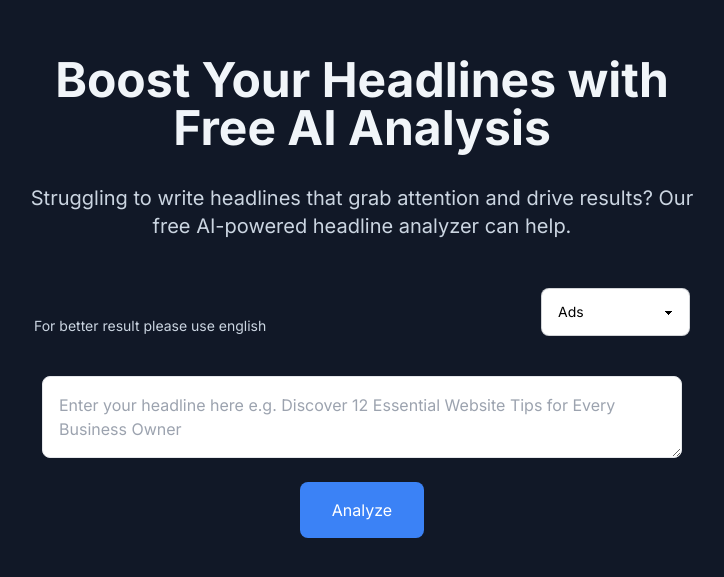
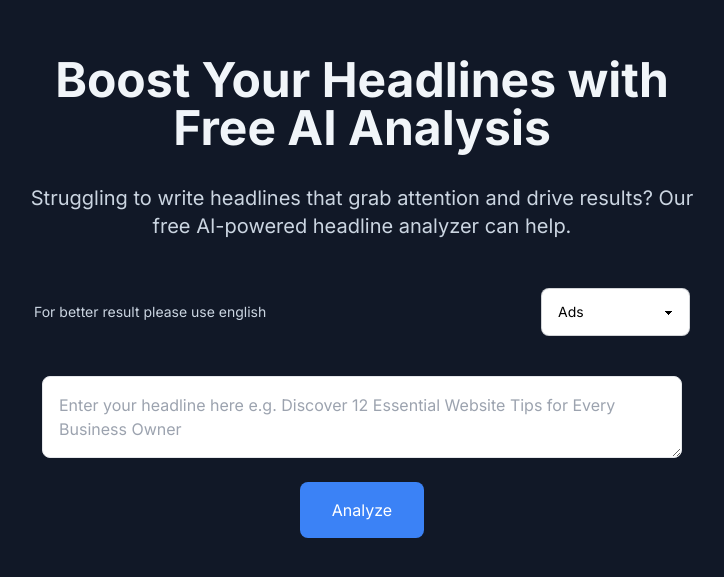
Before and after one commit to mctn6/headline-analyzer-ai, a Next.js app: page / in a window 1280 px wide. Shown: the part 103-680 px from the top of the page, without its empty margins (278-1002 px from the left). Built offline with nearby package versions, Linux system fonts and the light colour scheme.

Commit message:
Update page.tsx

```diff
--- a/src/app/page.tsx
+++ b/src/app/page.tsx
@@ -57,7 +57,7 @@ export default function Home() {
           Our free AI-powered headline analyzer can help.
         </p>
       </div>
-      <div className="flex flex-col lg:flex-row w-full m-2 p-6 lg:m-2 justify-center items-center lg:p-2 mx-4 md:max-w-2xl lg:justify-between lg:items-end">
+      <div className="flex flex-col lg:flex-row w-full m-2 p-6 lg:m-2 justify-center items-center lg:p-2 mx-4 md:max-w-2xl lg:justify-between">
         <span className="mb-6 text-slate-300 text-sm">For better result please use english</span>
         <div className="mb-6">
           <select
```
